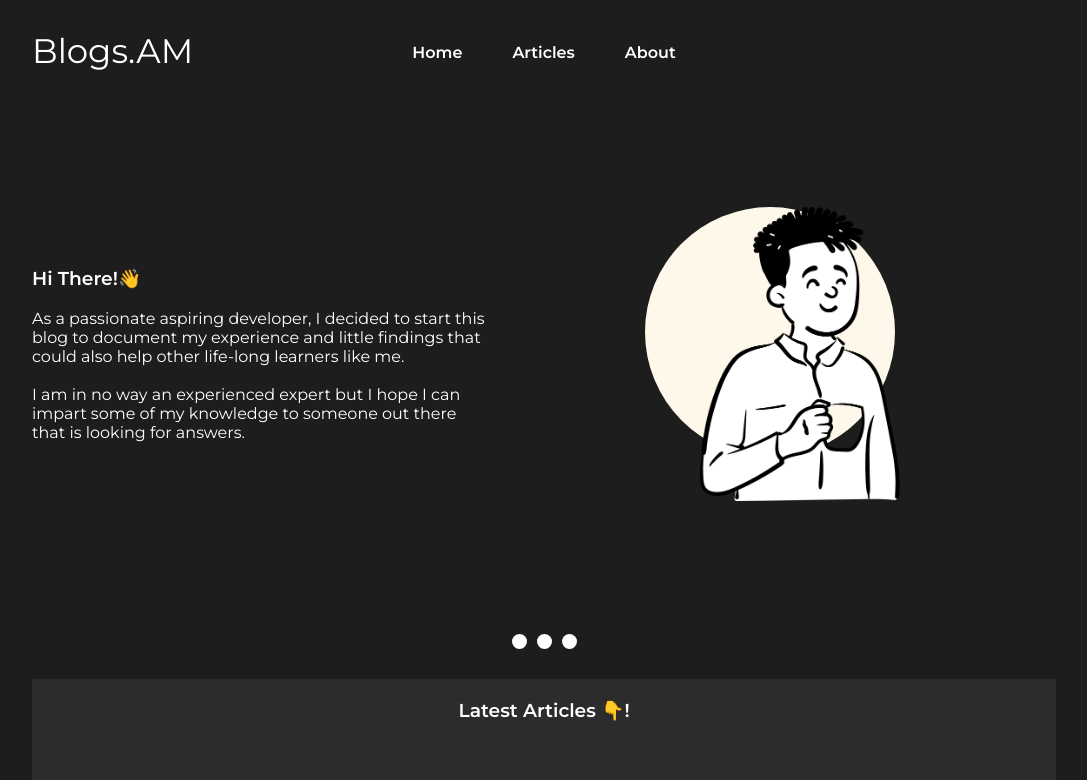
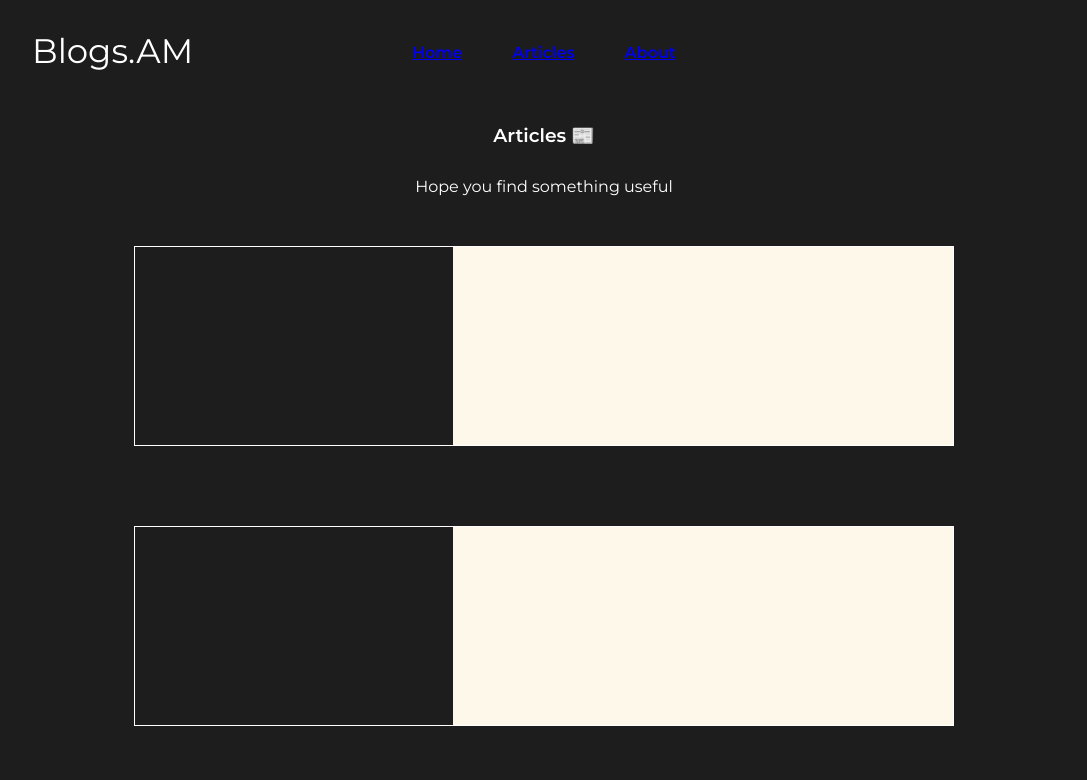
Before and after one commit to samuel-yeebiyo/blog, a React (Create React App) app: page /articles in a window 1280 px wide. Shown: the top 780 px of the page, without its empty margins (96-1183 px from the left). Built offline with nearby package versions, Linux system fonts and the light colour scheme.

Commit message:
Implemented the react router and also finished the articles page

```diff
--- a/package.json
+++ b/package.json
@@ -8,6 +8,7 @@
     "@testing-library/user-event": "^12.8.3",
     "react": "^17.0.2",
     "react-dom": "^17.0.2",
+    "react-router-dom": "^5.3.0",
     "react-scripts": "4.0.3",
     "web-vitals": "^1.1.2"
   },
--- a/src/App.js
+++ b/src/App.js
@@ -1,6 +1,9 @@
 import Nav from './components/resusable/Nav';
 import Home from './components/Home'
+import Articles from './components/Articles'
 import Footer from './components/resusable/Footer';
+
+import {Route} from 'react-router-dom'
 
 import './App.css';
 
@@ -9,7 +12,8 @@
     <div className="App">
       <Nav/>
       <div className="main-container">
-        <Home/>
+        <Route path="/" exact component={()=> <Home/>}/>
+        <Route path="/articles" exact component={()=> <Articles/>}/>
       </div>
       <Footer/>
     </div>
--- /dev/null
+++ b/src/components/Articles.js
@@ -0,0 +1,20 @@
+import Card from "./resusable/Card"
+
+import '../css/articles.css'
+
+const Articles = () => {
+    return (
+        <div className="Articles">
+            <div className="articles-desc">
+                <h3>Articles 📰</h3>
+                <p>Hope you find something useful</p>
+            </div>
+            <Card/>
+            <Card/>
+            <Card/>
+            <Card/>
+        </div>
+    )
+}
+
+export default Articles
--- a/src/components/resusable/Nav.js
+++ b/src/components/resusable/Nav.js
@@ -1,4 +1,6 @@
 import '../../css/nav.css'
+
+import { Link } from 'react-router-dom'
 
 const Nav = ()=> {
     return (
@@ -8,9 +10,15 @@
             </div>
             <div className="nav-menu">
                 <ul>
-                    <li>Home</li>
-                    <li>Articles</li>
-                    <li>About</li>
+                    <Link to='/'>
+                        <li>Home</li>
+                    </Link>
+                    <Link to='/articles'>
+                        <li>Articles</li>
+                    </Link>
+                    <Link to='/about'>
+                        <li>About</li>
+                    </Link>
                 </ul>
             </div>
         </div>
--- /dev/null
+++ b/src/css/articles.css
@@ -0,0 +1,13 @@
+.Articles{
+    display: flex;
+    flex-direction: column;
+    align-items: center;
+    margin-top:50px;
+}
+.articles-desc{
+    margin-bottom:20px;
+    text-align: center;
+}
+.articles-desc h3, .articles-desc p{
+    margin-bottom:30px;
+}
--- a/src/css/card.css
+++ b/src/css/card.css
@@ -3,14 +3,15 @@
     margin-bottom: 80px;
     display: flex;
     max-width:80%;
+    border:white 1px solid;
 }
 .card-image{
     width:350px;
-    background: white;
+    background: #1D1D1D;
     height:100%;
 }
 .card-description{
     width:550px;
     height:100%;
-    background: rgb(186, 186, 186);
+    background: #FDF8EA;
 }
--- a/src/css/hero.css
+++ b/src/css/hero.css
@@ -30,6 +30,7 @@
     position: absolute;
     height:250px;
     width:250px;
-    right:5px;
+    right:-5px;
+    top:-10px;
     border-radius: 50%;
 }
--- a/src/index.js
+++ b/src/index.js
@@ -3,9 +3,13 @@
 import './index.css';
 import App from './App';
 
+import {BrowserRouter as Router} from 'react-router-dom'
+
 ReactDOM.render(
   <React.StrictMode>
-    <App />
+    <Router>
+      <App />
+    </Router>
   </React.StrictMode>,
   document.getElementById('root')
 );
```
Also changed, not shown: 1 other file (tests, documents, lock files or other folders).
